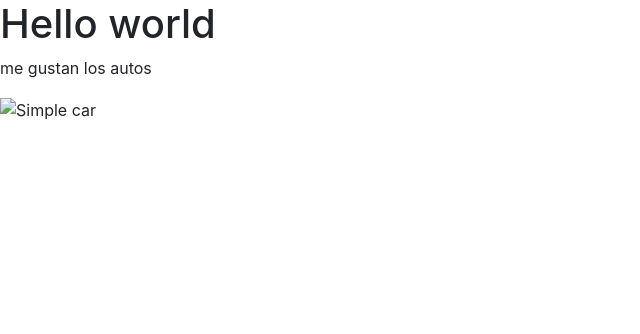
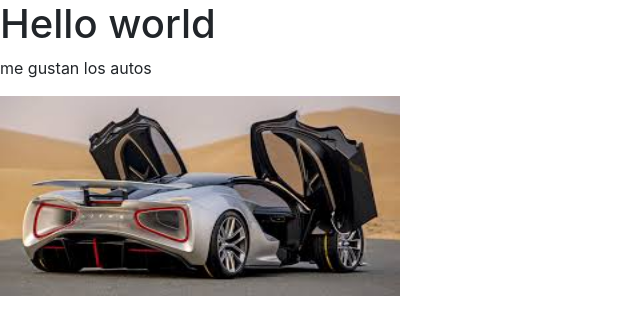
Before and after one commit to CampoPablo/CampoPablo.github.io, a plain HTML site: page index.html in a window 1280 px wide. Shown: the whole page, without its empty margins (0-640 px from the left). Drawn offline with nearby package versions, Linux system fonts and the light colour scheme.

Commit message:
other change

```diff
--- a/index.html
+++ b/index.html
@@ -21,7 +21,7 @@
 
 <p> me gustan los autos</p>
 
-<img src="./images/auto.png" alt="Simple car" width="400" height="200"
+<img src="./images/auto.jpg" alt="Simple car" width="400" height="200"
 </body>
 
 
```
